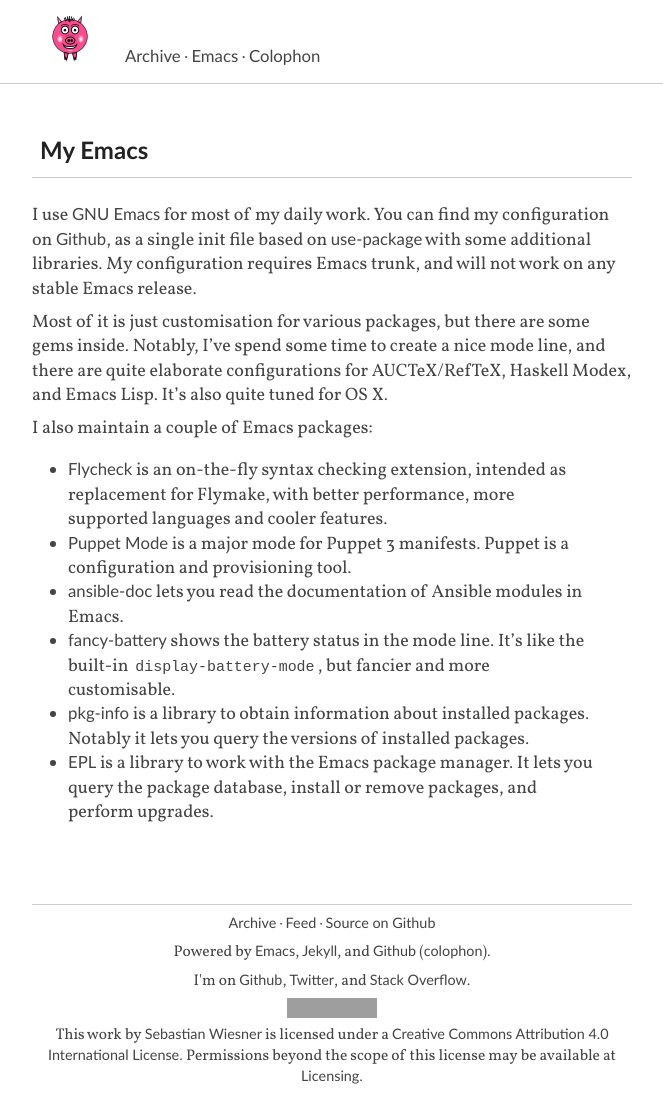
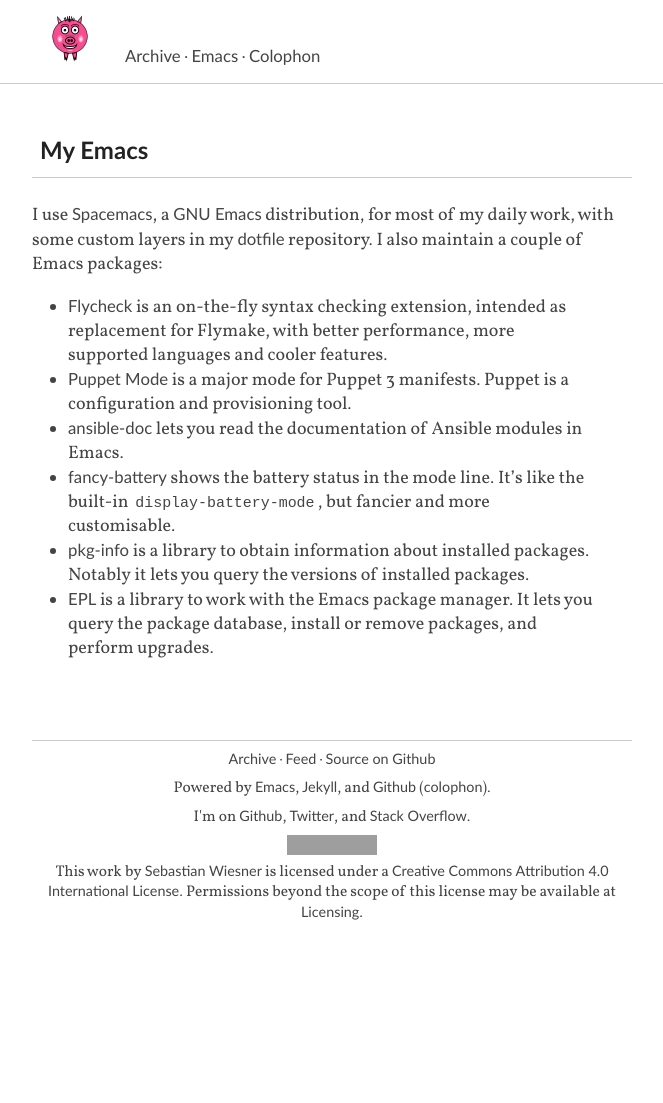
Before and after one commit to flooose/lunaryorn.github.io, a Jekyll site: the page built from pages/emacs.md, in a window 1280 px wide. Shown: the whole page, without its empty margins (308-971 px from the left). Built offline with Jekyll 4.4.1, drawn with Linux system fonts in a browser that asks for light colours; some web fonts are replaced; Markdown is read by kramdown in place of the engine named in the settings; comment, search, counter and statistics services are not loaded; after the commit the page ends 939 px from its top, so only the background shows below that; grey boxes are pictures that could not be loaded.

Commit message:
Update Emacs page with Spacemacs
Closes GH-7

```diff
--- a/pages/emacs.md
+++ b/pages/emacs.md
@@ -2,21 +2,13 @@
 title: My Emacs
 layout: page
 excerpt: |
-  I use GNU Emacs for most of my daily work and maintain a couple of
+  I use Spacemacs for most of my daily work and maintain a couple of
   Emacs packages.
 ---
 
-I use [GNU Emacs][] for most of my daily work.  You can find my configuration on
-[Github](https://github.com/lunaryorn/.emacs.d/), as a single init file based on
-[use-package][] with some additional libraries.  My configuration requires Emacs
-trunk, and will not work on any stable Emacs release.
-
-Most of it is just customisation for various packages, but there are some gems
-inside.  Notably, I've spend some time to create a nice mode line, and there are
-quite elaborate configurations for AUCTeX/RefTeX, Haskell Modex, and Emacs Lisp.
-It's also quite tuned for OS X.
-
-I also maintain a couple of Emacs packages:
+I use [Spacemacs][], a [GNU Emacs] distribution, for most of my daily work, with
+some custom layers in my [dotfile][] repository.  I also maintain a couple of
+Emacs packages:
 
 - [Flycheck][] is an on-the-fly syntax checking extension, intended as
   replacement for Flymake, with better performance, more supported languages and
@@ -31,6 +23,7 @@
 - [EPL][] is a library to work with the Emacs package manager.  It lets you
   query the package database, install or remove packages, and perform upgrades.
 
+[Spacemacs]: https://github.com/syl20bnr/spacemacs
 [Flycheck]: http://www.flycheck.org
 [Puppet Mode]: https://github.com/lunaryorn/puppet-mode
 [ansible-doc]: https://github.com/lunaryorn/ansible-doc.el
@@ -38,4 +31,4 @@
 [pkg-info]: https://github.com/lunaryorn/pkg-info.el
 [epl]: https://github.com/cask/epl
 [GNU Emacs]: http://www.gnu.org/software/emacs/
-[use-package]: https://github.com/jwiegley/use-package/
+[dotfile]: https://github.com/lunaryorn/dotfiles
```
